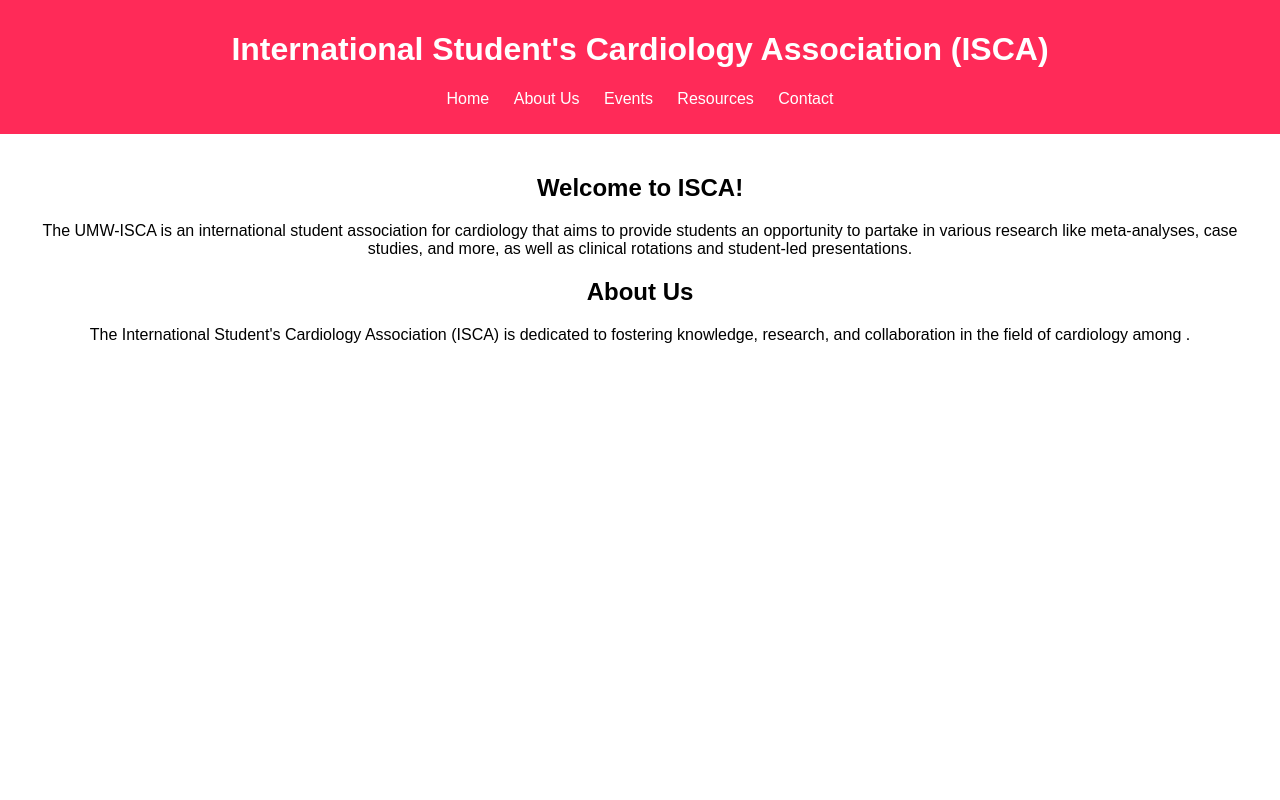
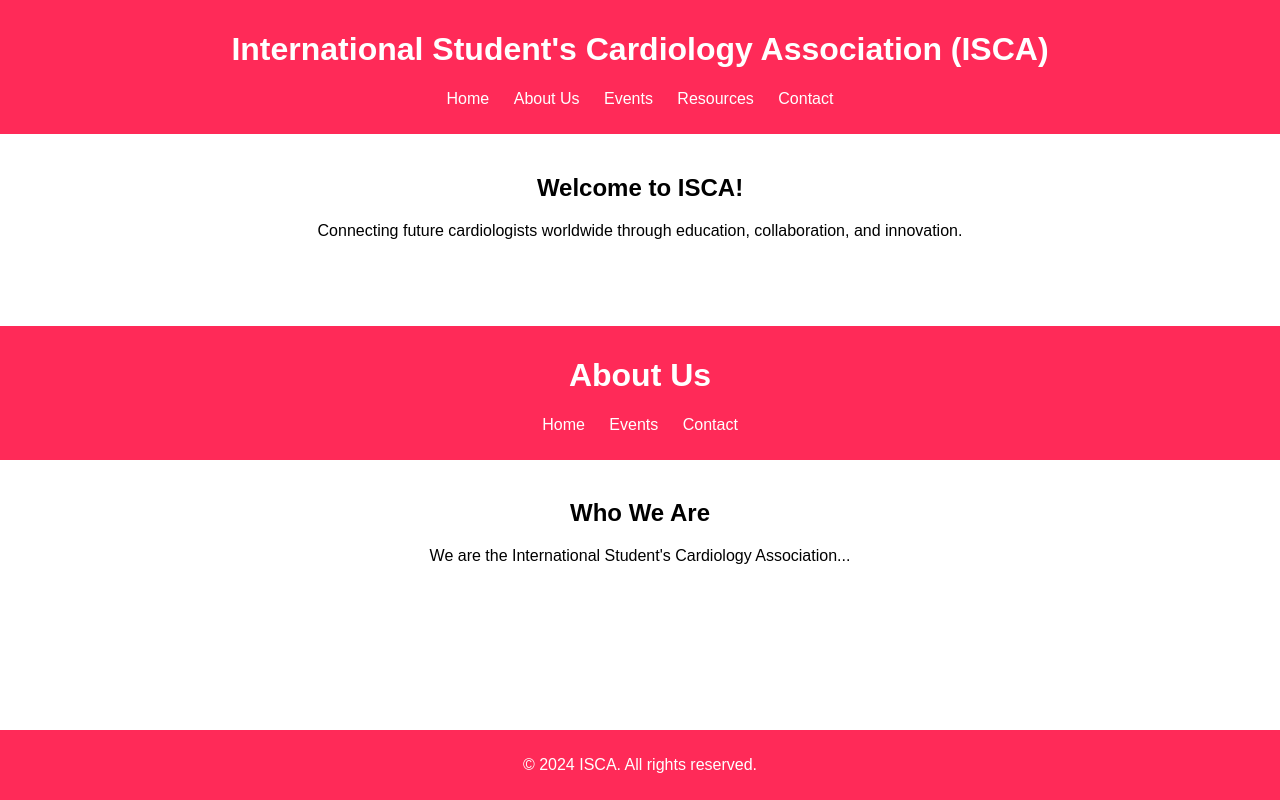
Before and after one commit to Kareemzz-23/isca-website, a plain HTML site: page index.html in a window 1280 px wide. Drawn offline with Linux system fonts and the light colour scheme.

Commit message:
Update index.html

```diff
--- a/index.html
+++ b/index.html
@@ -7,13 +7,12 @@
     <link rel="stylesheet" href="style.css">
 </head>
 <body>
-    <!-- Header Section -->
     <header>
         <h1>International Student's Cardiology Association (ISCA)</h1>
         <nav>
             <ul>
                 <li><a href="#">Home</a></li>
-                <li><a href="#about">About Us</a></li>
+                <li><a href="#">About Us</a></li>
                 <li><a href="#">Events</a></li>
                 <li><a href="#">Resources</a></li>
                 <li><a href="#">Contact</a></li>
@@ -21,25 +20,53 @@
         </nav>
     </header>
 
-    <!-- Main Section -->
     <main>
         <section>
             <h2>Welcome to ISCA!</h2>
-            <p>
-                The UMW-ISCA is an international student association for cardiology
-                that aims to provide students an opportunity to partake in various research like meta-analyses,
-                case studies, and more, as well as clinical rotations and student-led presentations.
-            </p>
+            <p>Connecting future cardiologists worldwide through education, collaboration, and innovation.</p>
         </section>
+    </main>
 
-        <!-- About Section -->
-        <section id="about">
-            <h2>About Us</h2>
-            <p>
-                The International Student's Cardiology Association (ISCA) is dedicated to fostering knowledge,
-                research, and collaboration in the field of cardiology among
+    <footer>
+        <p>&copy; 2024 ISCA. All rights reserved.</p>
+    </footer>
+</body>
+</html>
+<nav>
+    <ul>
+        <li><a href="index.html">Home</a></li>
+        <li><a href="about.html">About Us</a></li>
+        <li><a href="events.html">Events</a></li>
+        <li><a href="contact.html">Contact</a></li>
+    </ul>
+</nav>
 
-       .
-    </p>
-</section>
+
+<!DOCTYPE html>
+<html lang="en">
+<head>
+    <meta charset="UTF-8">
+    <meta name="viewport" content="width=device-width, initial-scale=1.0">
+    <title>About Us</title>
+    <link rel="stylesheet" href="style.css">
+</head>
+<body>
+    <header>
+        <h1>About Us</h1>
+        <nav>
+            <ul>
+                <li><a href="index.html">Home</a></li>
+                <li><a href="events.html">Events</a></li>
+                <li><a href="contact.html">Contact</a></li>
+            </ul>
+        </nav>
+    </header>
+    <main>
+        <h2>Who We Are</h2>
+        <p>We are the International Student's Cardiology Association...</p>
+    </main>
+    <footer>
+        <p>&copy; 2024 ISCA. All rights reserved.</p>
+    </footer>
+</body>
 </html>
```
